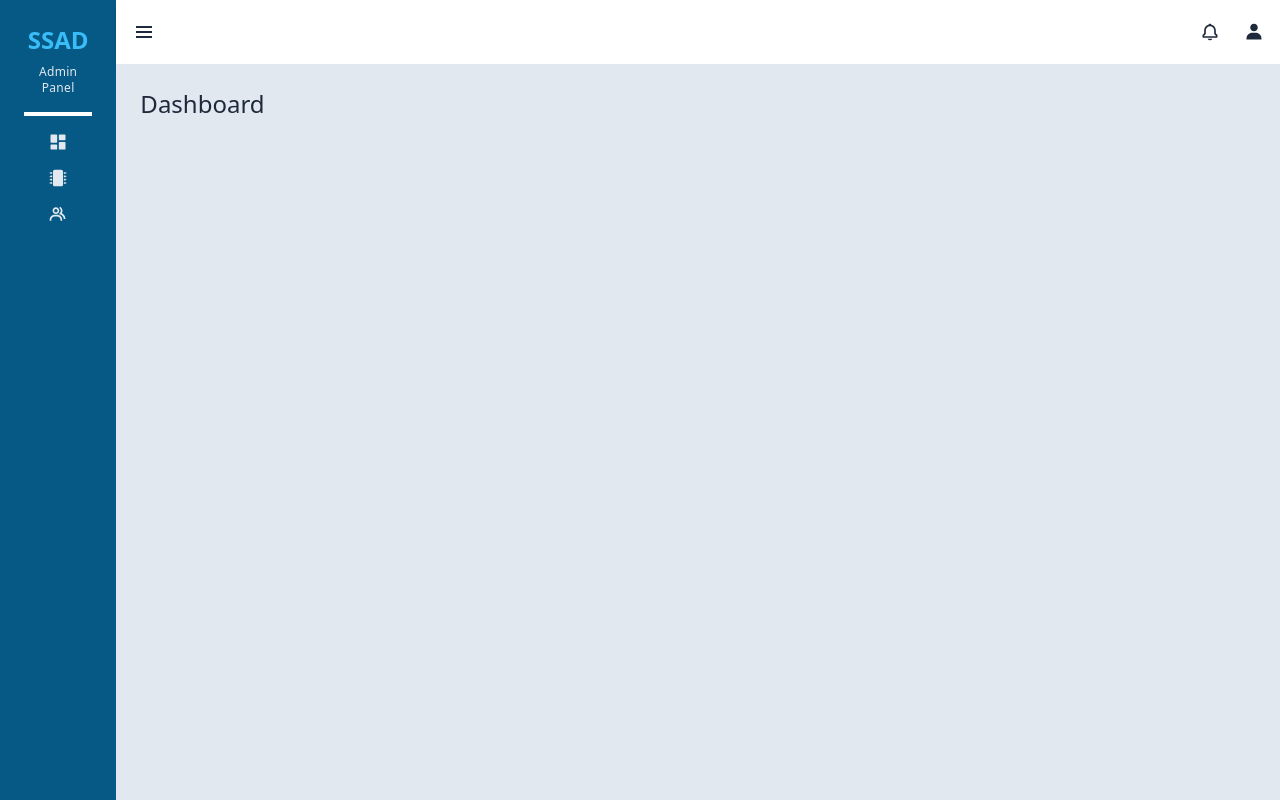
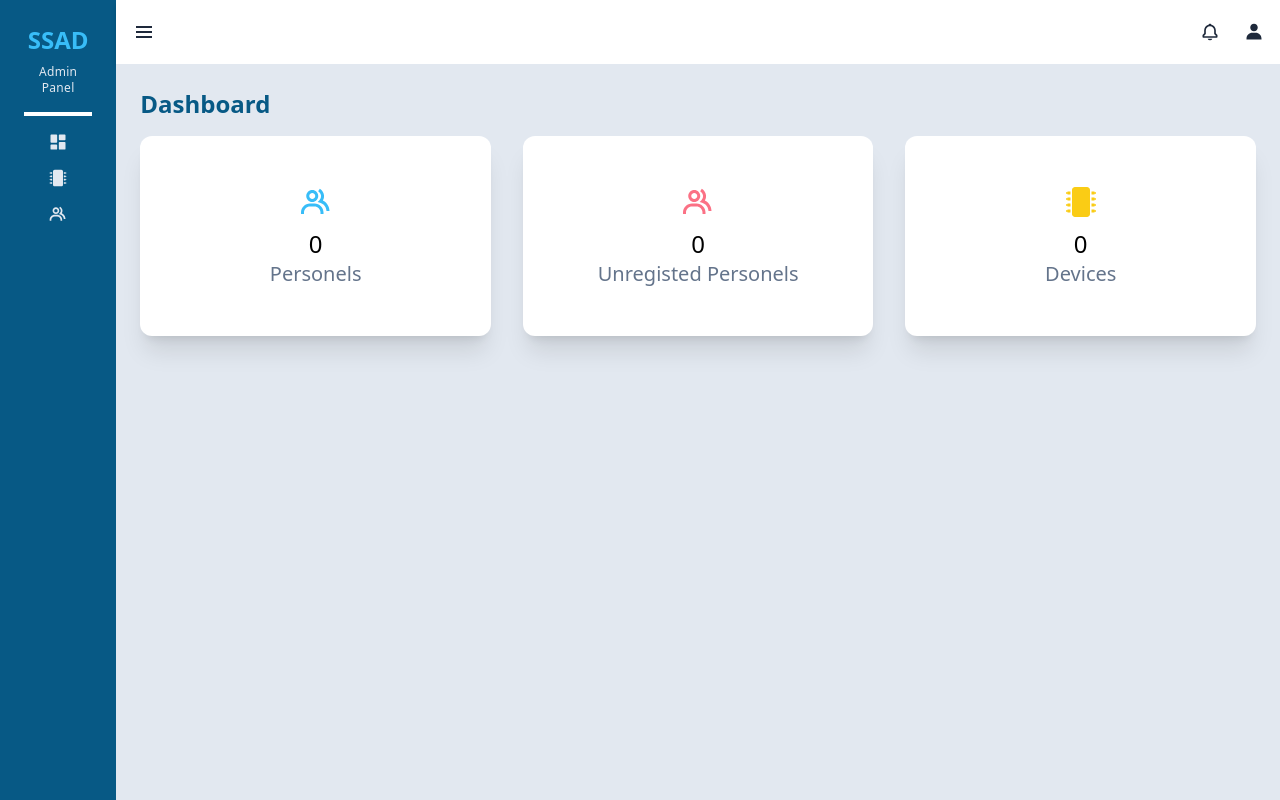
Before and after one commit to Andrewij21/SSAD, a React (Vite) app: page / in a window 1280 px wide. Built offline with nearby package versions, Linux system fonts and the light colour scheme.

Commit message:
feat: add dummy data

```diff
--- a/src/page/Home.jsx
+++ b/src/page/Home.jsx
@@ -1,5 +1,49 @@
+import { BiSolidMicrochip, BiGroup } from "react-icons/bi";
+import { motion } from "framer-motion";
+
 const Home = () => {
-  return <h1 className="text-2xl text-slate-800 capitalize">Dashboard</h1>;
+  return (
+    <div>
+      <h1 className="text-2xl text-sky-800 font-bold capitalize mb-4">
+        Dashboard
+      </h1>
+      <div className="container flex gap-8 flex-wrap">
+        <motion.div
+          whileHover={{ scale: 1.1 }}
+          transition={{ type: "spring", stiffness: 200, damping: 18 }}
+          className="bg-white rounded-xl px-16 py-12 shadow-xl text-center text-4xl space-y-2 flex-1 cursor-pointer"
+        >
+          <BiGroup className="mx-auto fill-sky-400" />
+          <div>
+            <h4 className="text-2xl">0</h4>
+            <h2 className="text-xl text-slate-500">Personels</h2>
+          </div>
+        </motion.div>
+        <motion.div
+          whileHover={{ scale: 1.1 }}
+          transition={{ type: "spring", stiffness: 200, damping: 18 }}
+          className="bg-white rounded-xl px-16 py-12 shadow-xl text-center text-4xl space-y-2 flex-1 cursor-pointer"
+        >
+          <BiGroup className="mx-auto fill-rose-400" />
+          <div>
+            <h4 className="text-2xl">0</h4>
+            <h2 className="text-xl text-slate-500 ">Unregisted Personels</h2>
+          </div>
+        </motion.div>
+        <motion.div
+          whileHover={{ scale: 1.1 }}
+          transition={{ type: "spring", stiffness: 200, damping: 18 }}
+          className="bg-white rounded-xl px-16 py-12 shadow-xl text-center text-4xl space-y-2 flex-1 cursor-pointer"
+        >
+          <BiSolidMicrochip className="mx-auto fill-yellow-400" />
+          <div>
+            <h4 className="text-2xl">0</h4>
+            <h2 className="text-xl text-slate-500">Devices</h2>
+          </div>
+        </motion.div>
+      </div>
+    </div>
+  );
 };
 
 export default Home;
```
